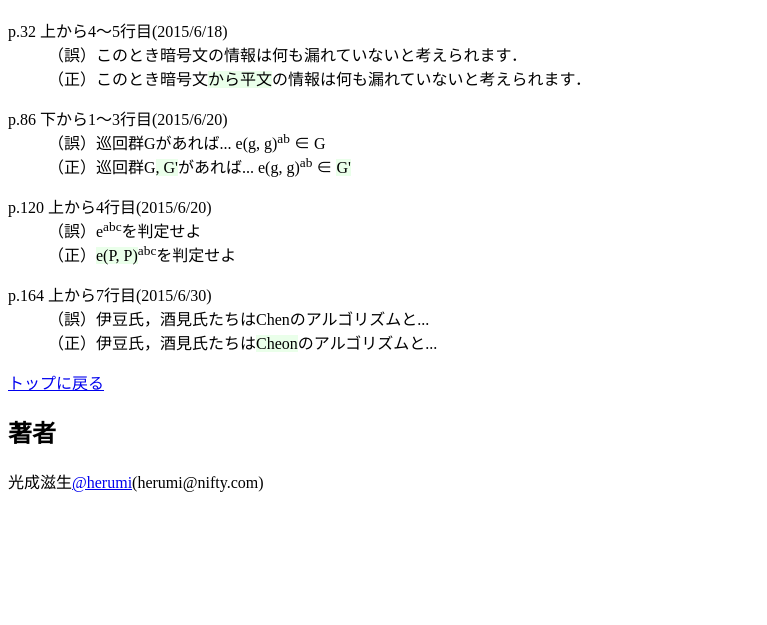
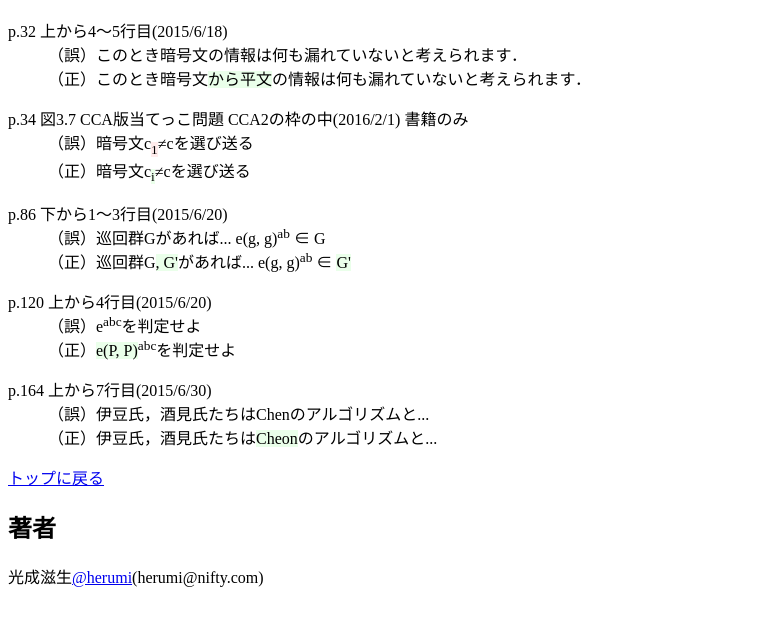
Before and after one commit to herumi/ango, a plain HTML site: page errata.html in a window 1280 px wide. Shown: the part 57-682 px from the top of the page, without its empty margins (0-767 px from the left). Drawn offline with Linux system fonts and the light colour scheme.

Commit message:
fix CCA2

```diff
--- a/errata.html
+++ b/errata.html
@@ -14,6 +14,11 @@
   <dd>
     <div>（誤）このとき暗号文の情報は何も漏れていないと考えられます．</div>
     <div>（正）このとき暗号文<span class="add">から平文</span>の情報は何も漏れていないと考えられます．</div>
+  </dd>
+  <dt>p.34 図3.7 CCA版当てっこ問題 CCA2の枠の中(2016/2/1) 書籍のみ</dt>
+  <dd>
+    <div>（誤）暗号文c<sub><span class="del">1</span></sub>≠cを選び送る</div>
+    <div>（正）暗号文c<sub><span class="add">i</span></sub>≠cを選び送る</div>
   </dd>
   <dt>p.86 下から1～3行目(2015/6/20)</dt>
   <dd>
```
